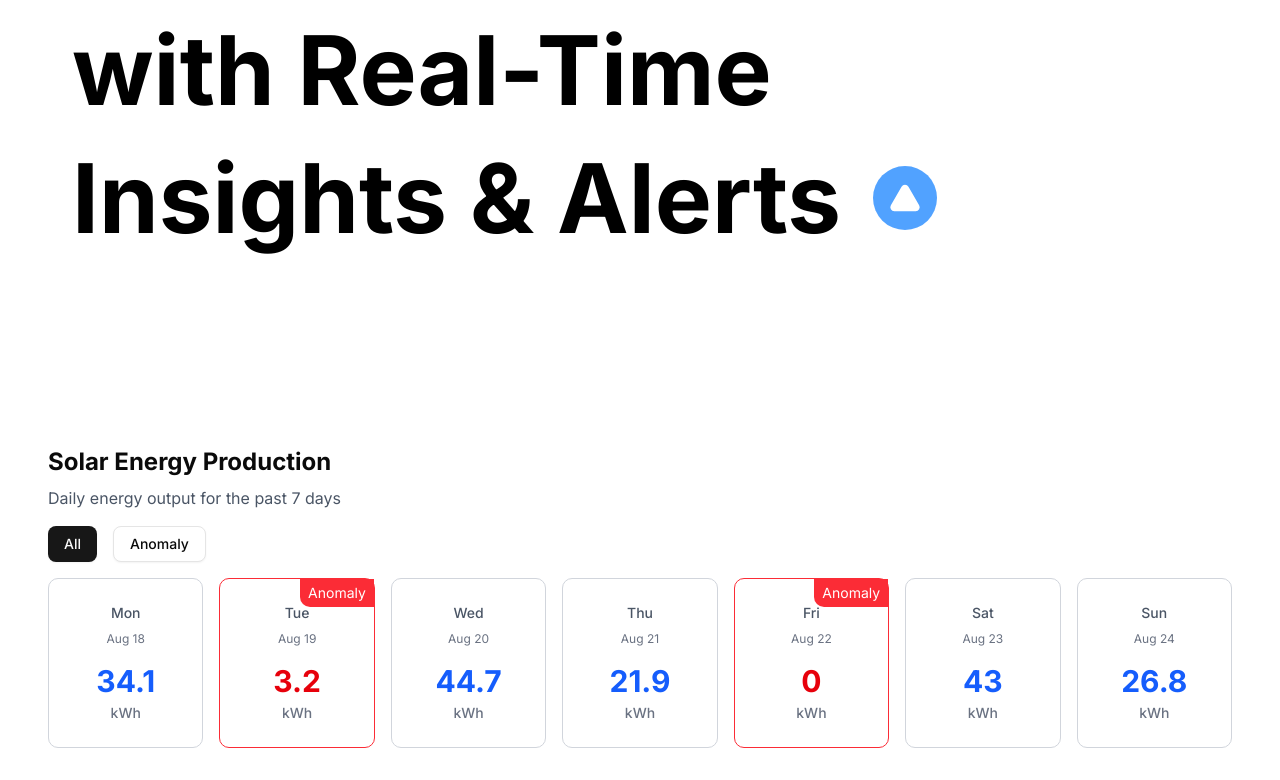
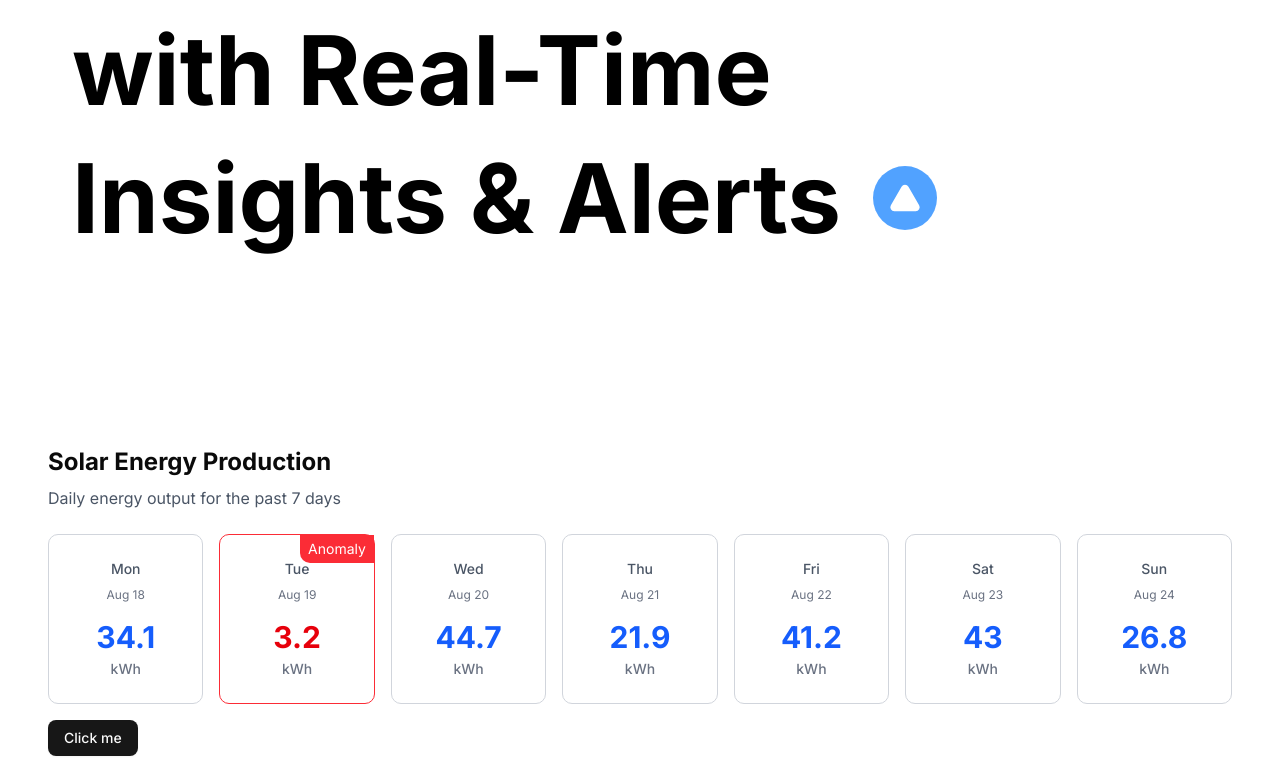
Before and after one commit to ManupaDev/fed-4-front-end, a React (Vite) app: page / in a window 1280 px wide. Shown: the part 498-1278 px from the top of the page. Built offline with nearby package versions, Linux system fonts and the light colour scheme.

Commit message:
Revert "Add EnergyProductionCards component, refactor SolarEnergyProduction, and implement tab functionality"
This reverts commit ffbe9ac770e32dbaf647f3b089d804694ece5d65.

```diff
--- a/src/components/EnergyProductionCards.jsx
+++ /dev/null
@@ -1,29 +0,0 @@
-import EnergyProductionCard from "./EnergyProductionCard";
-
-const EnergyProductionCards = (props) => {
-  if (props.energyProductionData.length === 0) {
-    return (
-      <div className="mt-4 h-32 py-4">
-        <p className="text-gray-600">No anomalies found</p>
-      </div>
-    );
-  }
-
-  return (
-    <div className="mt-4 grid grid-cols-7 gap-4">
-      {props.energyProductionData.map((el) => {
-        return (
-          <EnergyProductionCard
-            key={el.date}
-            day={el.day}
-            date={el.date}
-            production={el.production}
-            hasAnomaly={el.hasAnomaly}
-          />
-        );
-      })}
-    </div>
-  );
-};
-
-export default EnergyProductionCards;
--- a/src/components/SolarEnergyProduction.jsx
+++ b/src/components/SolarEnergyProduction.jsx
@@ -1,6 +1,5 @@
-import EnergyProductionCards from "./EnergyProductionCards";
-import Tab from "./Tab";
-import { useState } from "react";
+import EnergyProductionCard from "./EnergyProductionCard";
+import { Button } from "@/components/ui/button";
 
 const SolarEnergyProduction = () => {
   const energyProductionData = [
@@ -8,60 +7,33 @@ const SolarEnergyProduction = () => {
     { day: "Tue", date: "Aug 19", production: 3.2, hasAnomaly: true },
     { day: "Wed", date: "Aug 20", production: 44.7, hasAnomaly: false },
     { day: "Thu", date: "Aug 21", production: 21.9, hasAnomaly: false },
-    { day: "Fri", date: "Aug 22", production: 0, hasAnomaly: true },
+    { day: "Fri", date: "Aug 22", production: 41.2, hasAnomaly: false },
     { day: "Sat", date: "Aug 23", production: 43, hasAnomaly: false },
     { day: "Sun", date: "Aug 24", production: 26.8, hasAnomaly: false },
   ];
 
-  const tabs = [
-    { label: "All", value: "all" },
-    { label: "Anomaly", value: "anomaly" },
-  ];
-
-  const [selectedTab, setSelectedTab] = useState(tabs[0].value);
-
-  const handleTabClick = (value) => {
-    setSelectedTab(value);
-  };
-
-  // const filteredEnergyProductionData =
-  // selectedTab === "all"
-  //   ? energyProductionData
-  //   : selectedTab === "anomaly"
-  //   ? energyProductionData.filter((el) => el.hasAnomaly)
-  //   : [];
-
-  const filteredEnergyProductionData = energyProductionData.filter((el) => {
-    if (selectedTab === "all") {
-      return true;
-    } else if (selectedTab === "anomaly") {
-      return el.hasAnomaly;
-    }
-  });
-
-  // console.log(filteredEnergyProductionData);
-
   return (
     <section className="px-12 font-[Inter] py-6">
-      <div>
+      <div className="mb-6">
         <h2 className="text-2xl font-bold mb-2">Solar Energy Production</h2>
         <p className="text-gray-600">Daily energy output for the past 7 days</p>
       </div>
-      <div className="mt-4 flex items-center gap-x-4">
-        {tabs.map((tab) => {
+      <div className="grid grid-cols-7 gap-4">
+        {energyProductionData.map((el) => {
           return (
-            <Tab
-              key={tab.value}
-              tab={tab}
-              selectedTab={selectedTab}
-              onClick={handleTabClick}
+            <EnergyProductionCard
+              key={el.date}
+              day={el.day}
+              date={el.date}
+              production={el.production}
+              hasAnomaly={el.hasAnomaly}
             />
           );
         })}
       </div>
-      <EnergyProductionCards
-        energyProductionData={filteredEnergyProductionData}
-      />
+      <div className="mt-4">
+        <Button>Click me</Button>
+      </div>
     </section>
   );
 };
--- a/src/components/Tab.jsx
+++ /dev/null
@@ -1,15 +0,0 @@
-import { Button } from "@/components/ui/button";
-
-const Tab = (props) => {
-  return (
-    <Button
-      key={props.tab.value}
-      variant={props.selectedTab === props.tab.value ? "default" : "outline"}
-      onClick={(e) => props.onClick(props.tab.value)}
-    >
-      {props.tab.label}
-    </Button>
-  );
-};
-
-export default Tab;
```
Also changed, not shown: src/components/EnergyProductionCard.jsx (+0 -10 lines), 1 other file (tests, documents, lock files or other folders).
